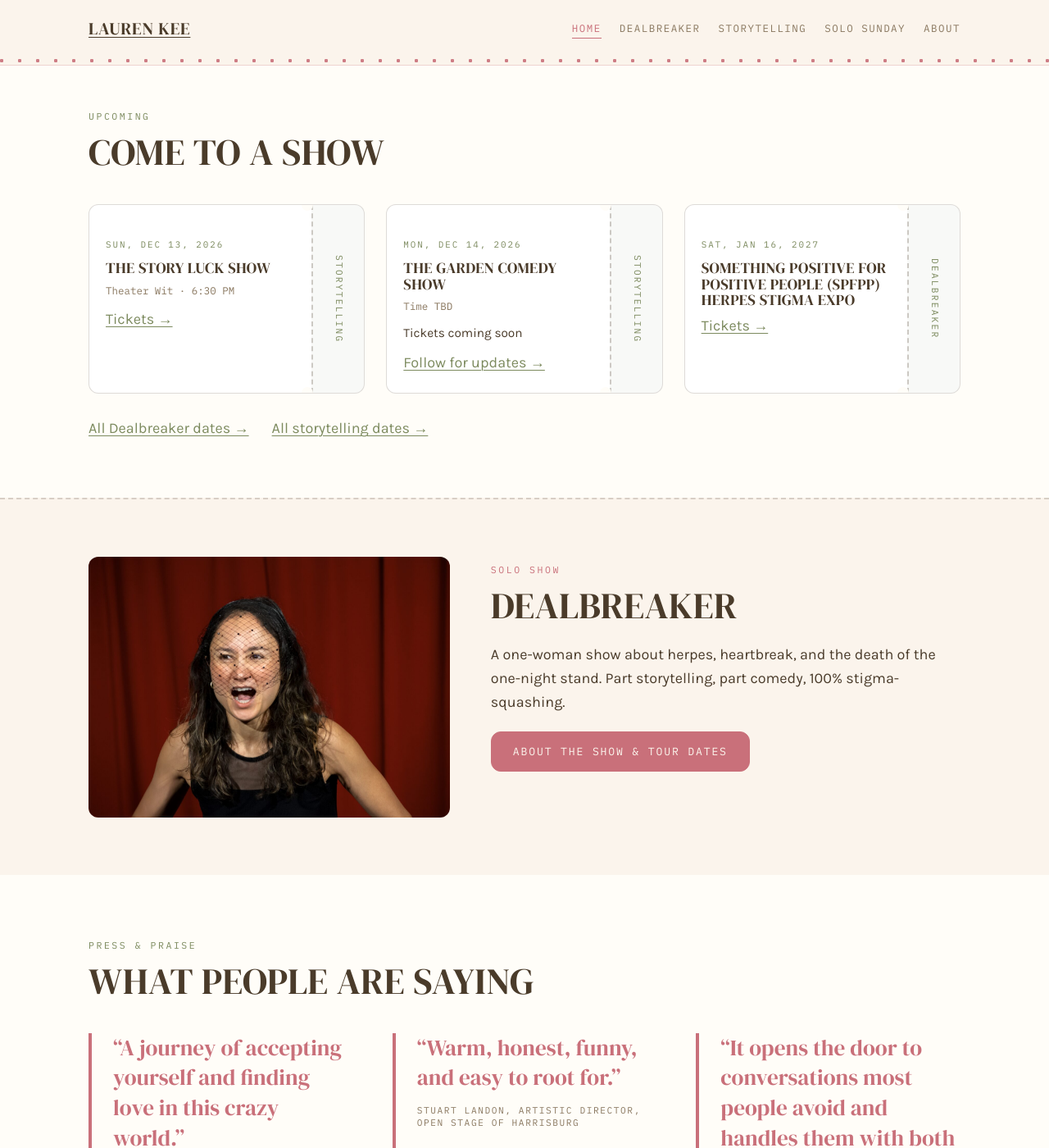
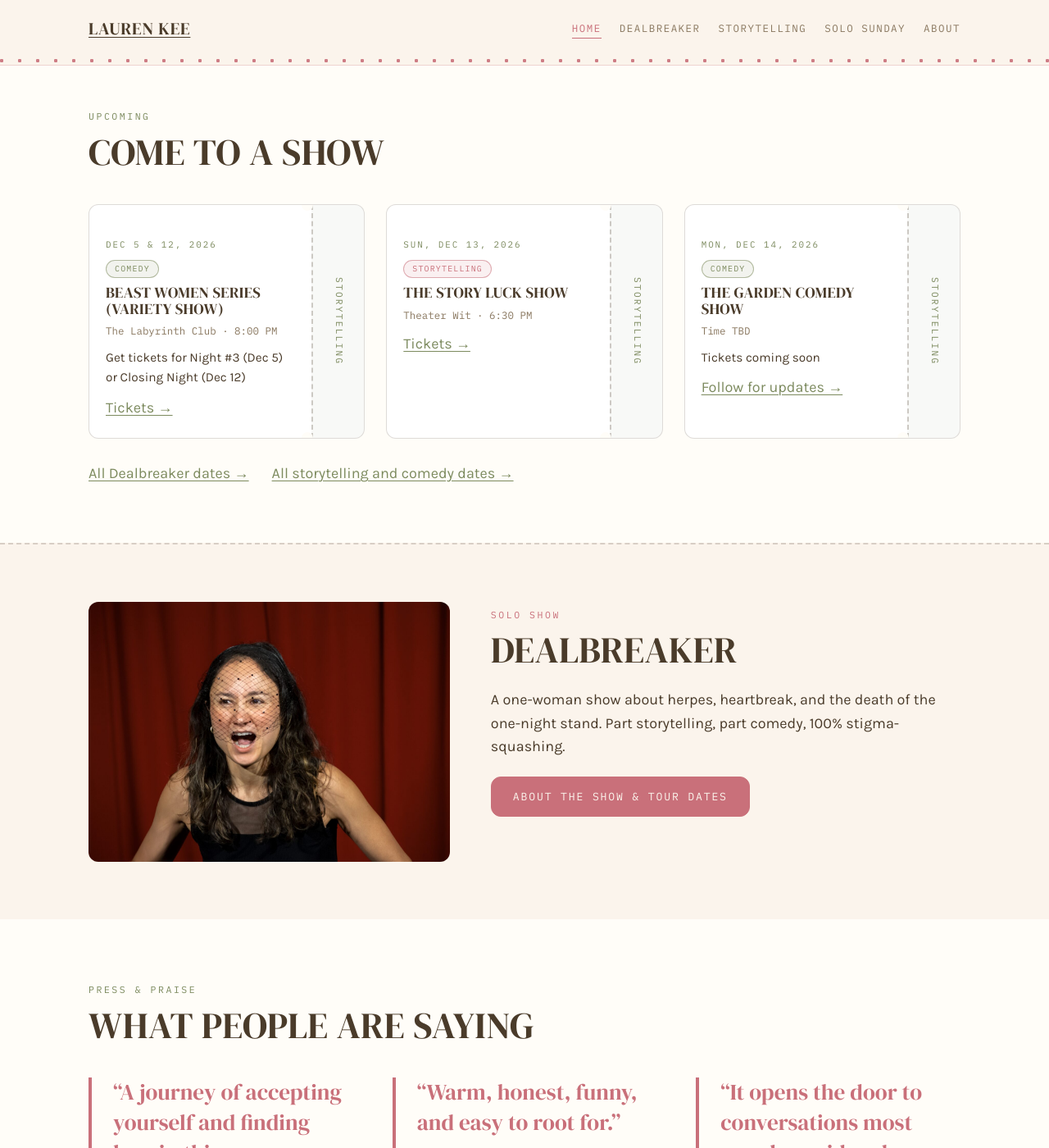
Before and after one commit to laurenkee-hub/site, a Jekyll site: the page built from index.md, in a window 1280 px wide and 1400 px high, scrolled down 974 px. Shown: the whole window at 82% size. Built offline with Jekyll 4.4.1, drawn with Linux system fonts in a browser that asks for light colours; some web fonts are replaced.

Commit message:
Add Beast Women shows, genre pills, and comedy wording
Co-Authored-By: Claude Opus 5.5 <noreply@anthropic.com>
Claude-Session: https://claude.ai/code/session_01RvpCzJAhEDzsZVzbsJ6qiW

```diff
--- a/_data/shows.yml
+++ b/_data/shows.yml
@@ -10,7 +10,12 @@
 #   label:     optional. How the date should read on the card
 #              (e.g. "Feb 14 & 15, 2026"). Leave it out to use the date.
 #   time:      optional, e.g. "7:00 PM" or "Time TBD"
-#   type:      dealbreaker  or  storytelling
+#   type:      dealbreaker  or  storytelling. Decides which page the show
+#              is listed on (comedy goes under storytelling too).
+#   genre:     optional. The pill on the card: storytelling, comedy, or
+#              solo show. Leave it out and Dealbreaker shows get
+#              "solo show", everything else gets "storytelling".
+#              For two pills, separate with a comma: "comedy, storytelling"
 #   title:     name of the show or event
 #   venue:     optional
 #   link:      optional. Tickets or info page
@@ -91,7 +96,17 @@
   link_text: "Venue info"
   note: "Tickets coming soon"
 
-# ---------------- STORYTELLING & OTHER SHOWS ----------------
+# ---------------- STORYTELLING, COMEDY & OTHER SHOWS ----------------
+
+- date: "2026-12-12"
+  label: "Dec 5 & 12, 2026"
+  time: "8:00 PM"
+  type: storytelling
+  genre: comedy
+  title: "Beast Women Series (Variety Show)"
+  venue: "The Labyrinth Club"
+  link: "https://www.eventbrite.com/e/beast-women-fall-series-2026-tickets-2004901205476"
+  note: "Get tickets for Night #3 (Dec 5) or Closing Night (Dec 12)"
 
 - date: "2026-12-13"
   time: "6:30 PM"
@@ -103,6 +118,7 @@
 - date: "2026-12-14"
   time: "Time TBD"
   type: storytelling
+  genre: comedy
   title: "The Garden Comedy Show"
   link: "https://www.instagram.com/thegarden_chi/"
   link_text: "Follow for updates"
--- a/_includes/show-list.html
+++ b/_includes/show-list.html
@@ -20,10 +20,11 @@
   {% capture label %}{% if s.label %}{{ s.label }}{% elsif when == "past" %}{{ s.date | date: "%b %-d, %Y" }}{% else %}{{ s.date | date: "%a, %b %-d, %Y" }}{% endif %}{% endcapture %}
   {% capture meta %}{% if when != "past" %}{{ s.venue }}{% if s.venue and s.time %} &middot; {% endif %}{{ s.time }}{% endif %}{% endcapture %}
   {% capture stub %}{% if include.stub_type %}{% if s.type == "dealbreaker" %}Dealbreaker{% else %}Storytelling{% endif %}{% endif %}{% endcapture %}
+  {% capture genre %}{% if s.genre %}{{ s.genre }}{% elsif s.type == "dealbreaker" %}solo show{% else %}storytelling{% endif %}{% endcapture %}
   {% if when == "past" %}
-    {% include ticket.html date=s.date badge=s.badge label=label title=s.title stub=stub %}
+    {% include ticket.html date=s.date badge=s.badge label=label title=s.title stub=stub genre=genre %}
   {% else %}
-    {% include ticket.html date=s.date badge=s.badge label=label title=s.title meta=meta desc=s.note link=s.link link_text=s.link_text stub=stub %}
+    {% include ticket.html date=s.date badge=s.badge label=label title=s.title meta=meta desc=s.note link=s.link link_text=s.link_text stub=stub genre=genre %}
   {% endif %}
 {% endfor %}
 </div>
--- a/_includes/ticket.html
+++ b/_includes/ticket.html
@@ -3,6 +3,7 @@
   <div class="ticket__main">
     {% if include.badge %}<div class="ticket__badge">{{ include.badge }}</div>{% endif %}
     {% if t_label != "" %}<div class="ticket__label">{{ t_label }}</div>{% endif %}
+    {% assign t_genres = include.genre | split: "," %}{% if t_genres.size > 0 %}<div class="ticket__pills">{% for g in t_genres %}{% assign gname = g | strip %}<span class="pill pill--{{ gname | slugify }}">{{ gname }}</span>{% endfor %}</div>{% endif %}
     <h3 class="ticket__title">{{ include.title }}</h3>
     {% if t_meta != "" %}<div class="ticket__meta">{{ t_meta }}</div>{% endif %}
     {% if t_desc != "" %}<p class="ticket__desc">{{ t_desc }}</p>{% endif %}
--- a/_sass/base.scss
+++ b/_sass/base.scss
@@ -463,6 +463,32 @@ p { margin: 0 0 1.2em; }
 }
 .ticket__main { position: relative; padding-top: 40px; }
 
+/* Genre pills on ticket cards (storytelling / comedy / solo show) */
+.ticket__pills { display: flex; flex-wrap: wrap; gap: 6px; margin: 4px 0 8px; }
+.pill {
+  display: inline-block;
+  font-family: var(--font-mono);
+  font-size: 0.62rem;
+  letter-spacing: 0.12em;
+  text-transform: uppercase;
+  line-height: 1;
+  padding: 5px 10px;
+  border-radius: 999px;
+  border: 1px solid color-mix(in srgb, var(--accent) 55%, transparent);
+  color: var(--accent);
+  background: color-mix(in srgb, var(--accent) 10%, transparent);
+}
+.pill--comedy {
+  border-color: color-mix(in srgb, var(--accent-2) 55%, transparent);
+  color: var(--accent-2);
+  background: color-mix(in srgb, var(--accent-2) 10%, transparent);
+}
+.pill--solo-show {
+  border-color: currentColor;
+  color: inherit;
+  background: transparent;
+}
+
 
 /* =========================================================
    PRESS QUOTES GRID
--- a/index.md
+++ b/index.md
@@ -40,7 +40,7 @@ permalink: /
     {% include show-list.html limit=3 stub_type=true empty="New dates coming soon. Follow along on Instagram for announcements." %}
     <p class="section-links">
       <a href="{{ '/dealbreaker/' | relative_url }}#upcoming">All Dealbreaker dates &rarr;</a>
-      <a href="{{ '/storytelling/' | relative_url }}#upcoming">All storytelling dates &rarr;</a>
+      <a href="{{ '/storytelling/' | relative_url }}#upcoming">All storytelling and comedy dates &rarr;</a>
     </p>
   </div>
 </section>
```
Also changed, not shown: storytelling.md (+1 -1 lines).
